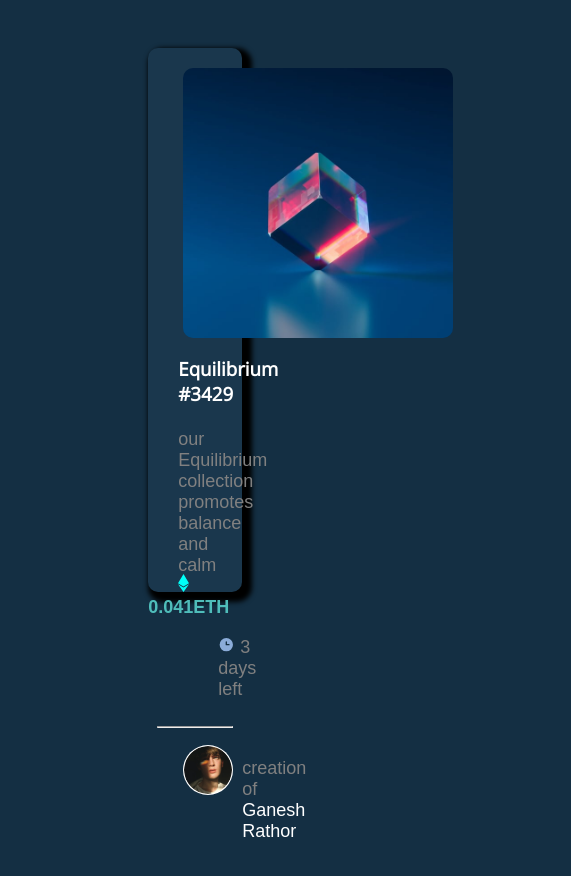
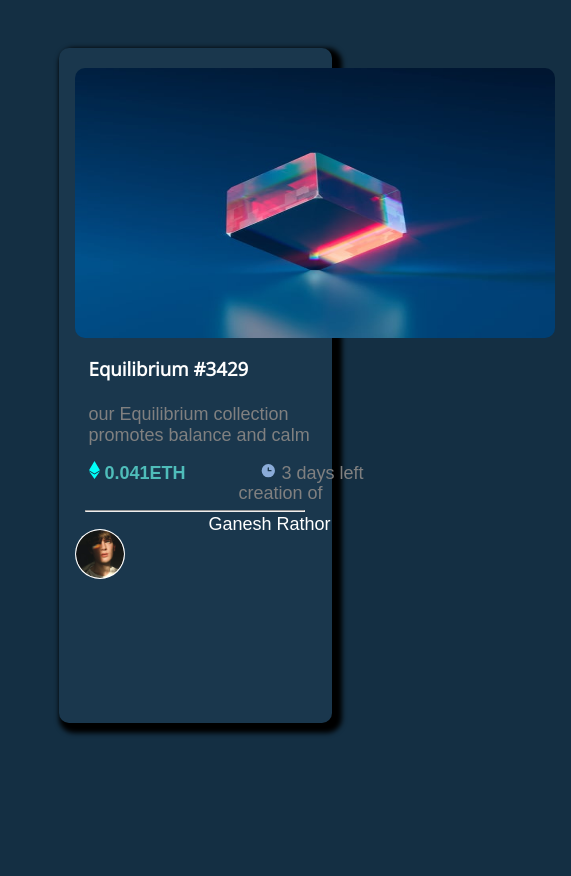
Before and after one commit to Ganesh-Rathor/challenge, a plain HTML site: page index.html in a window 390 px wide. Shown: the whole page, 571 px wide, since content can reach past the window. After the commit the page ends 844 px from the top, so only its background shows below. Drawn offline with nearby package versions, Linux system fonts and the light colour scheme; a web font is replaced by a local one.

Commit message:
update css

```diff
--- a/css/style.css
+++ b/css/style.css
@@ -2,8 +2,8 @@ body{
   background-color: #142F43;
 }
 .div-1{
-  height: 34rem;
-  width: 25%;
+    height: 80vh;
+    width: 30vw;
   background-color: #1A374D;
   margin: 5rem auto auto auto;
   border-radius: 10px;
@@ -12,10 +12,10 @@ body{
   bottom: 2rem;
 }
 img{
-  width: 270px;
+  width: 30rem;
   height: 270px;
   border-radius: 10px;
-  margin: 20px 20px 10px 35px ;
+  margin: 20px 1rem 10px 1rem ;
 }
 h3{
   font-family: 'Open Sans',sans-serif;
@@ -82,3 +82,15 @@ span:hover{
 img:hover{
   background-color: #4FBDBA;
 }
+
+@media screen and (max-width: 600px) {
+      .div-1{
+          width: 70vw;
+      }
+      span{
+          display: block;
+          position: relative;
+          top: 10px;
+          right: 30px;
+      }
+  }
```
